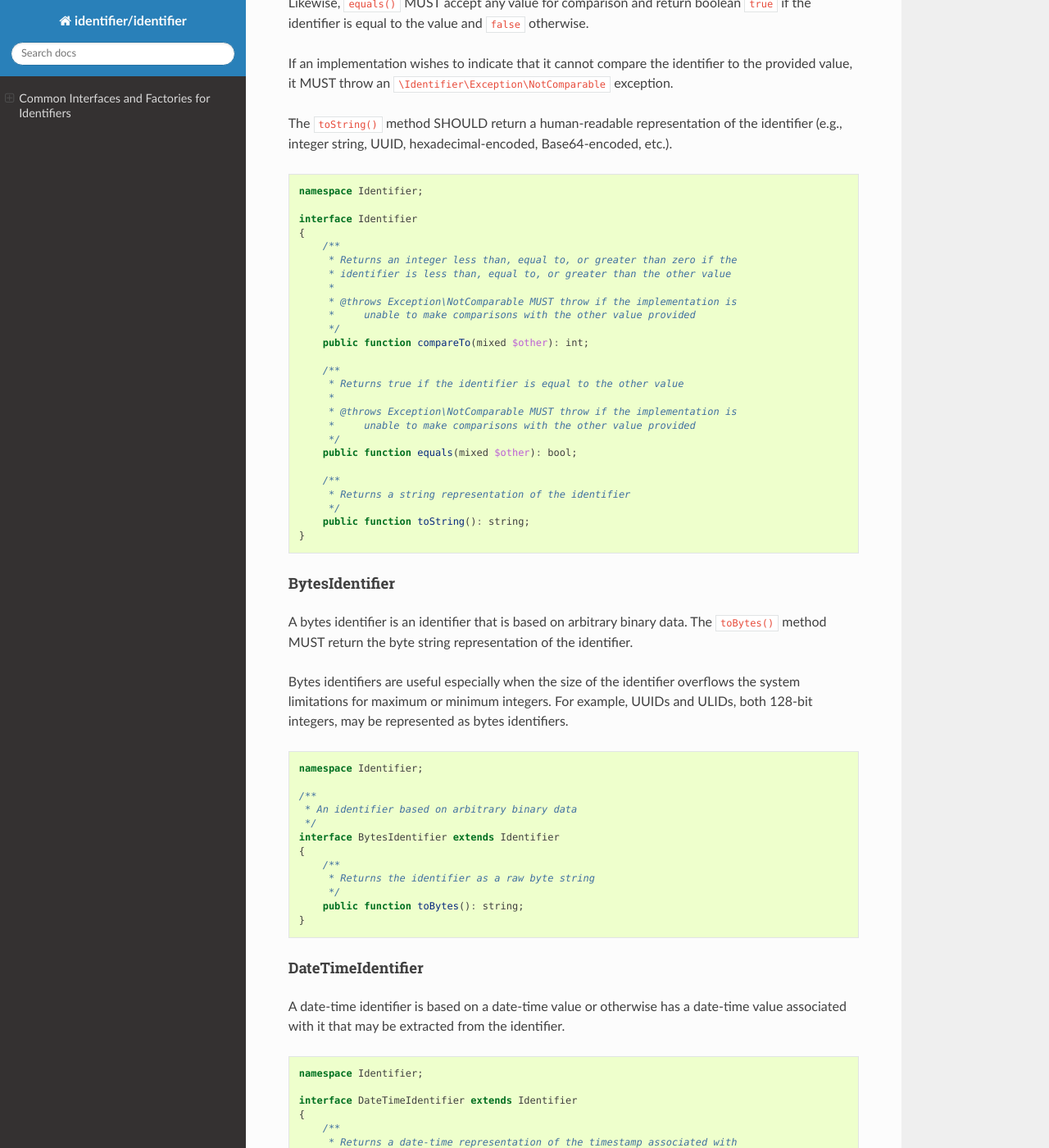
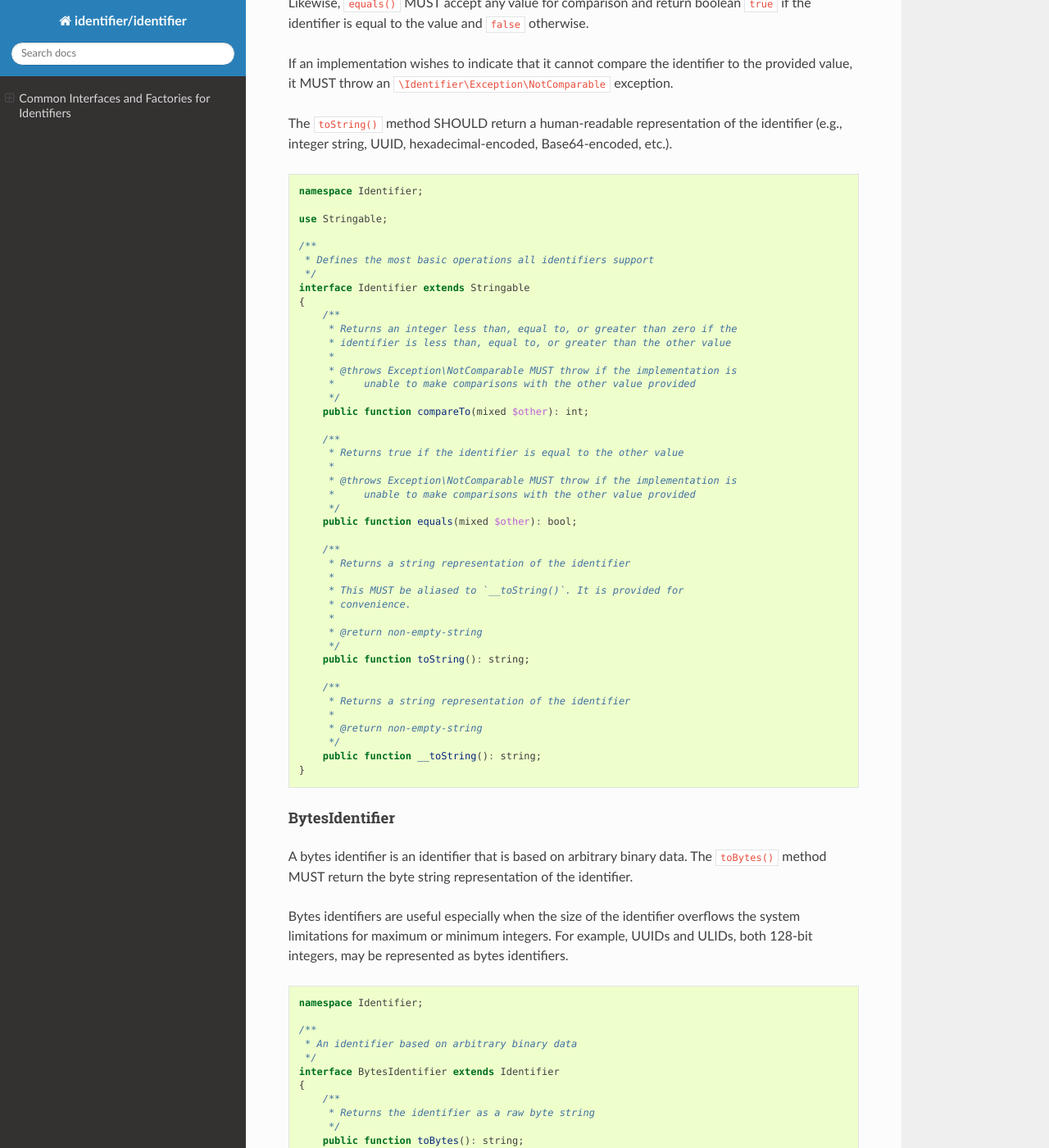
Before and after one commit to php-identifier/identifier, a Sphinx documentation site: the page built from docs/index.rst, in a window 1280 px wide and 1400 px high, scrolled down 3817 px. Shown: the whole window at 82% size. Built offline with Sphinx 7.4.7 and the Read the Docs theme 3.1.0, drawn with Linux system fonts in a browser that asks for light colours.

Commit message:
feat: implement Stringable interface

```diff
--- a/docs/index.rst
+++ b/docs/index.rst
@@ -172,7 +172,12 @@ etc.).
 
     namespace Identifier;
 
-    interface Identifier
+    use Stringable;
+
+    /**
+     * Defines the most basic operations all identifiers support
+     */
+    interface Identifier extends Stringable
     {
         /**
          * Returns an integer less than, equal to, or greater than zero if the
@@ -193,8 +198,20 @@ etc.).
 
         /**
          * Returns a string representation of the identifier
+         *
+         * This MUST be aliased to `__toString()`. It is provided for
+         * convenience.
+         *
+         * @return non-empty-string
          */
         public function toString(): string;
+
+        /**
+         * Returns a string representation of the identifier
+         *
+         * @return non-empty-string
+         */
+        public function __toString(): string;
     }
 
 BytesIdentifier
```
Also changed, not shown: 1 other file.
